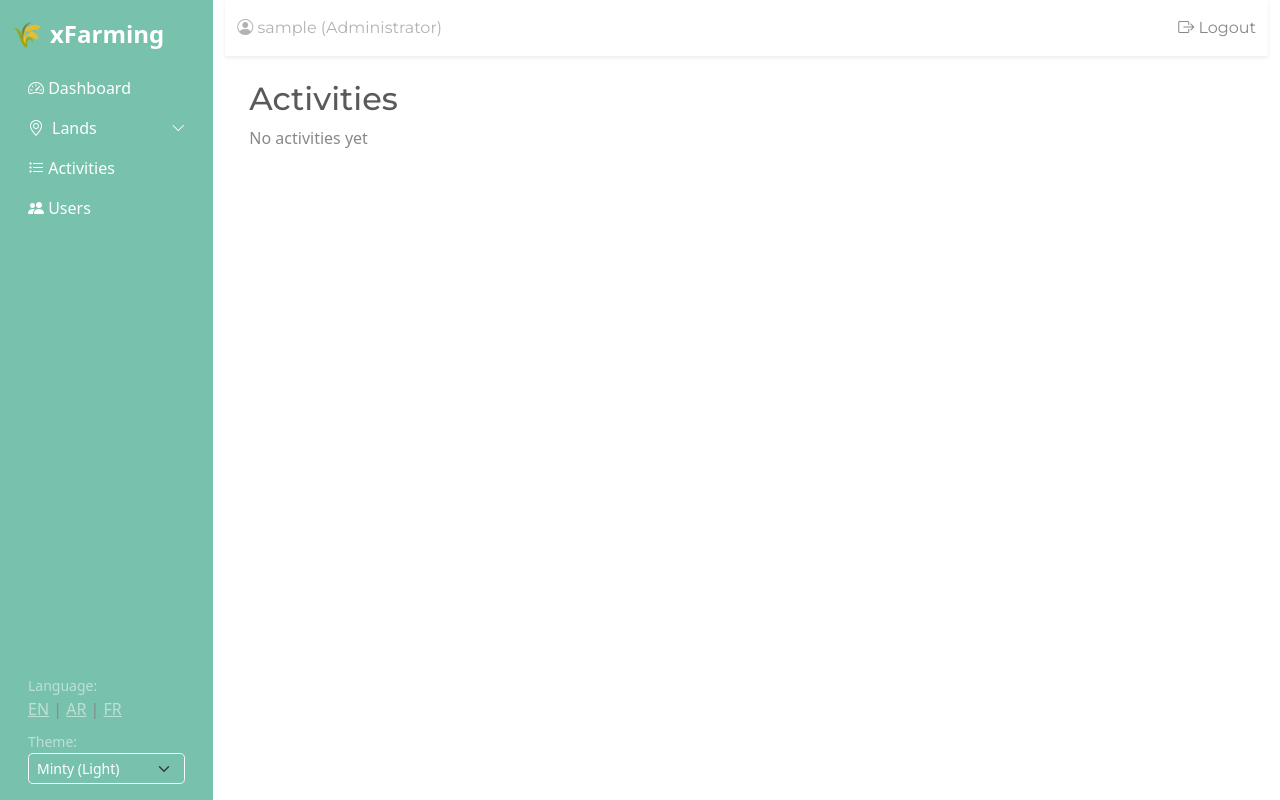
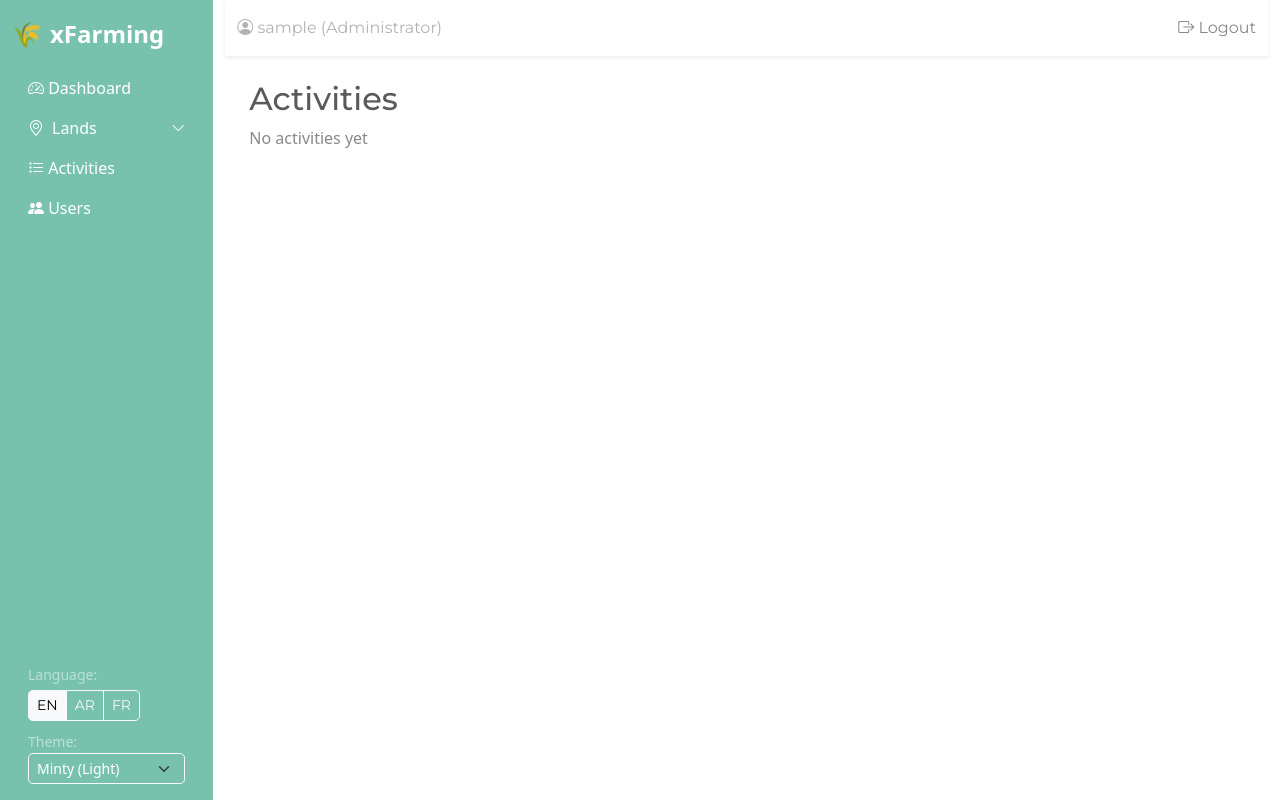
Before and after one commit to kouljihate/xFarming, a Flask app: page /activities/ in a window 1280 px wide. Run offline with Flask 3, Linux system fonts and the light colour scheme; the visitor is signed in with stand-in values (Sample User, id 1); data that the repository does not hold is empty; some libraries are stand-ins or nearby versions.

Commit message:
Update sidebar language buttons to use btn-group structure
- Wrap language buttons (EN/AR/FR) in btn-group btn-group-sm
- Add role='group' and aria-label='Language Selection'
- Use btn-outline-light with active state for current language
- Improve visual consistency with Bootstrap button group styling

```diff
--- a/app/templates/base.html
+++ b/app/templates/base.html
@@ -49,10 +49,12 @@
                     <!-- Language & Theme at bottom of sidebar (Footer) -->
                     <div class="p-3 mt-auto">
                         <div class="mb-2">
-                            <small class="text-white-50">{{ t('language', session.get('lang', 'en')) }}:</small><br>
-                            <a href="?lang=en" class="text-white-50">EN</a> |
-                            <a href="?lang=ar" class="text-white-50">AR</a> |
-                            <a href="?lang=fr" class="text-white-50">FR</a>
+                            <small class="text-white-50">{{ t('language', session.get('lang', 'en')) }}:</small>
+                            <div class="btn-group btn-group-sm mt-1" role="group" aria-label="Language Selection">
+                                <a href="?lang=en" class="btn btn-outline-light btn-sm {% if session.get('lang', 'en') == 'en' %}active{% endif %}">EN</a>
+                                <a href="?lang=ar" class="btn btn-outline-light btn-sm {% if session.get('lang', 'en') == 'ar' %}active{% endif %}">AR</a>
+                                <a href="?lang=fr" class="btn btn-outline-light btn-sm {% if session.get('lang', 'en') == 'fr' %}active{% endif %}">FR</a>
+                            </div>
                         </div>
                         <div>
                             <small class="text-white-50">{{ t('theme', session.get('lang', 'en')) }}:</small><br>
```
